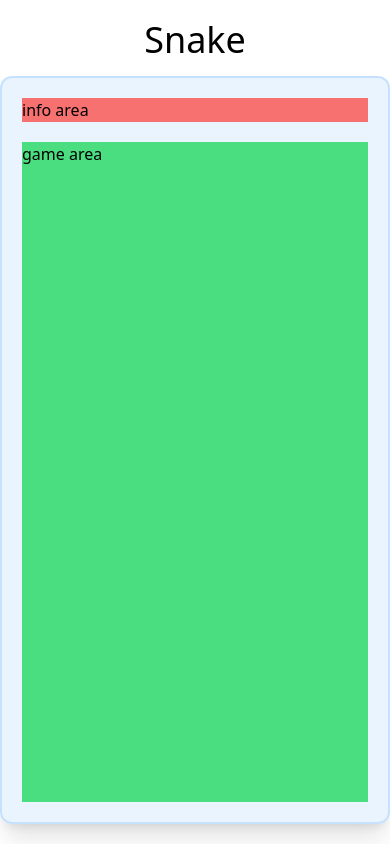
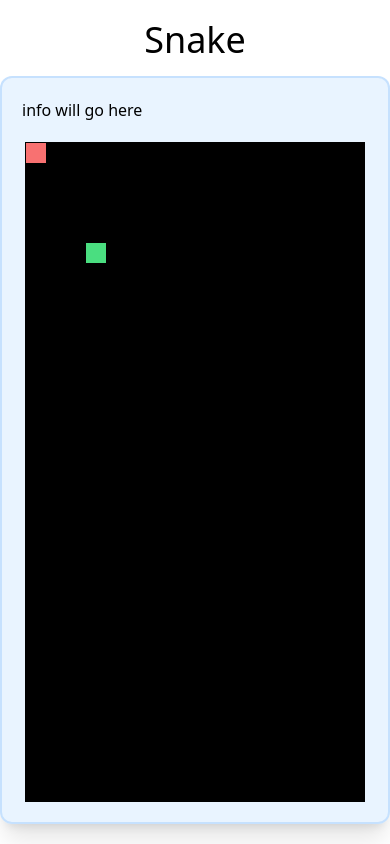
Before and after one commit to irebah/snake, a React (Vite) app: page / in a window 390 px wide. Built offline with nearby package versions, Linux system fonts and the light colour scheme.

Commit message:
feat: adding board

```diff
--- a/src/App.tsx
+++ b/src/App.tsx
@@ -1,19 +1,50 @@
+import { useEffect, useRef, useState } from "react";
+import Board from "./components/Board/Board";
+import { Position, Size } from "./types";
+
 const App = () => {
+  const gameAreaRef = useRef<HTMLDivElement | null>(null);
+  const [gameAreaSize, setGameAreaSize] = useState<Size>({
+    width: 0,
+    height: 0,
+  });
+
+  const snake: Array<Position> = [{ x: 0, y: 0 }];
+  const apple: Position = { x: 3, y: 5 };
+
+  useEffect(() => {
+    const handleResize = () => {
+      if (gameAreaRef.current) {
+        setGameAreaSize({
+          width: gameAreaRef.current.clientWidth,
+          height: gameAreaRef.current.clientHeight,
+        });
+      }
+    };
+
+    handleResize();
+
+    window.addEventListener("resize", handleResize);
+
+    return () => window.removeEventListener("resize", handleResize);
+  }, []);
+
   return (
     <main className="flex-col gap-4 center w-screen h-screen p-5 md:p-10">
       <p className="text-4xl">Snake</p>
       <section className="gameArea center flex-col md:flex md:flex-row gap-3 relative">
         <div
           data-testid="info-area"
-          className="md:w-[250px] md:block w-full flex md:h-full md:order-last mb-2 md:mb-0 bg-red-400"
+          className="md:w-[250px] md:block w-full flex md:order-last mb-2 md:mb-0"
         >
-          info area
+          info will go here
         </div>
         <div
+          ref={gameAreaRef}
           data-testid="game-area"
-          className="flex-1 h-full md:h-100 w-full bg-green-400"
+          className="flex-1 md:h-100 h-full w-full overflow-hidden flex justify-center items-center"
         >
-          game area
+          <Board size={gameAreaSize} snake={snake} apple={apple}></Board>
         </div>
       </section>
     </main>
--- /dev/null
+++ b/src/components/Board/Board.tsx
@@ -0,0 +1,52 @@
+import { APPLE_COLOR, SNAKE_COLOR, SQUARE_SIZE } from "../../constants";
+import { Position, Size } from "../../types";
+
+interface Props {
+  size: Size;
+  snake: Array<Position>;
+  apple: Position;
+}
+
+const Board = ({ size, snake, apple }: Props) => {
+  const numColumns = Math.floor(size.width / SQUARE_SIZE);
+  const numRows = Math.floor(size.height / SQUARE_SIZE);
+
+  const hasSnake = (position: Position): boolean =>
+    snake.some(
+      (snakePosition) =>
+        snakePosition.x === position.x && snakePosition.y === position.y
+    );
+
+  const hasApple = (position: Position): boolean =>
+    apple.x === position.x && apple.y === position.y;
+
+  const getColor = (position: Position): string => {
+    if (hasSnake(position)) return SNAKE_COLOR;
+    if (hasApple(position)) return APPLE_COLOR;
+    return "";
+  };
+
+  return (
+    <section
+      data-testid="grid"
+      className="grid gap-0 border border-black bg-black"
+      style={{
+        width: `${numColumns * SQUARE_SIZE}px`,
+        height: `${numRows * SQUARE_SIZE}px`,
+        gridTemplateColumns: `repeat(${numColumns}, ${SQUARE_SIZE}px)`,
+      }}
+    >
+      {[...Array(numRows).keys()].map((row) =>
+        [...Array(numColumns).keys()].map((column) => (
+          <div
+            data-testid={`cell-${row}-${column}`}
+            key={`${row}-${column}`}
+            className={`${getColor({ x: column, y: row })}`}
+          ></div>
+        ))
+      )}
+    </section>
+  );
+};
+
+export default Board;
--- /dev/null
+++ b/src/constants/index.ts
@@ -0,0 +1,3 @@
+export const SQUARE_SIZE = 20;
+export const SNAKE_COLOR = "bg-red-400";
+export const APPLE_COLOR = "bg-green-400";
--- /dev/null
+++ b/src/types/index.ts
@@ -0,0 +1,9 @@
+export interface Size {
+  width: number;
+  height: number;
+}
+
+export interface Position {
+  x: number;
+  y: number;
+}
--- a/tailwind.config.ts
+++ b/tailwind.config.ts
@@ -5,7 +5,26 @@ const config: Config = {
   theme: {
     extend: {},
   },
-  plugins: [],
+  plugins: [
+    function ({
+      addBase,
+    }: {
+      addBase: (base: Record<string, { [key: string]: string }>) => void;
+    }) {
+      addBase({
+        "*": {
+          boxSizing: "border-box",
+          userSelect: "none",
+        },
+        "*::before": {
+          boxSizing: "border-box",
+        },
+        "*::after": {
+          boxSizing: "border-box",
+        },
+      });
+    },
+  ],
 };
 
 export default config;
```
Also changed, not shown: 2 other files (tests, documents, lock files or other folders).
